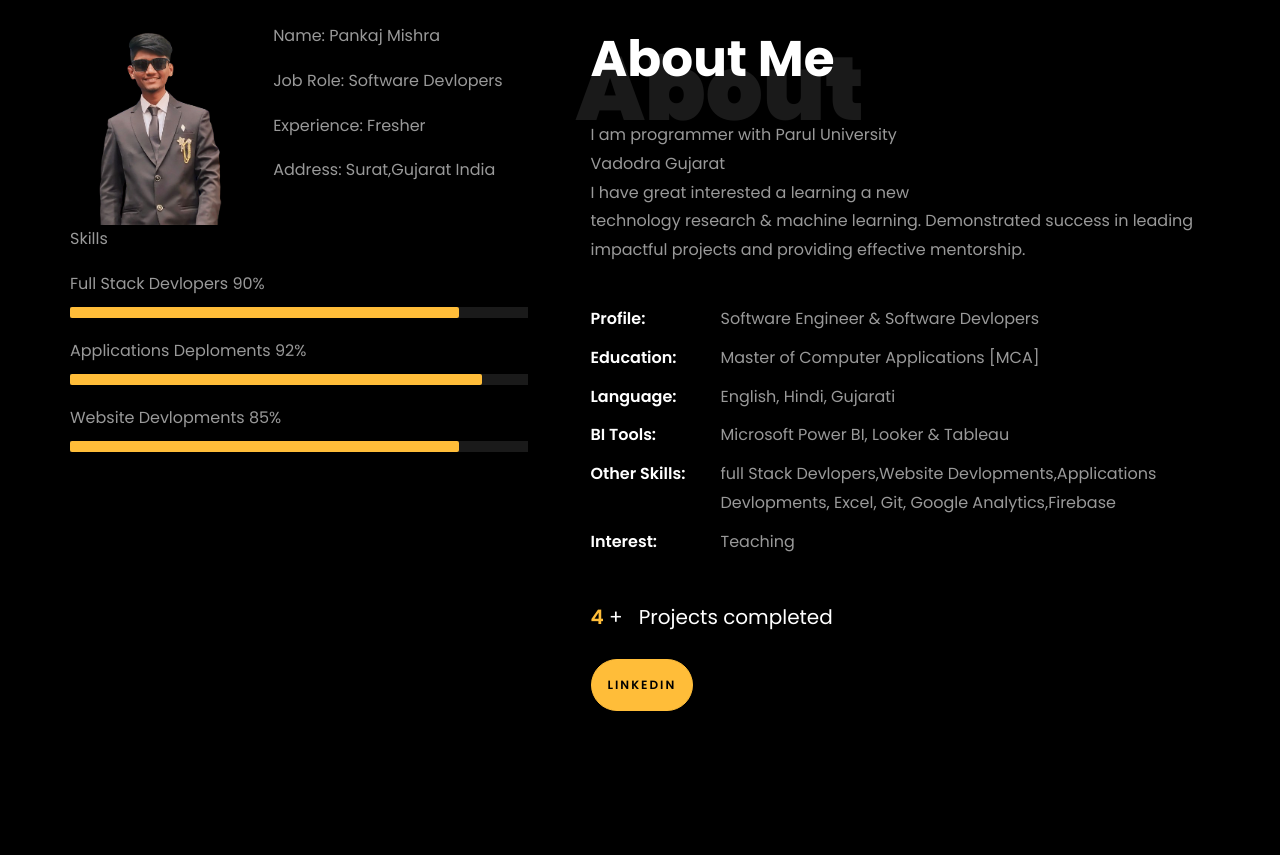
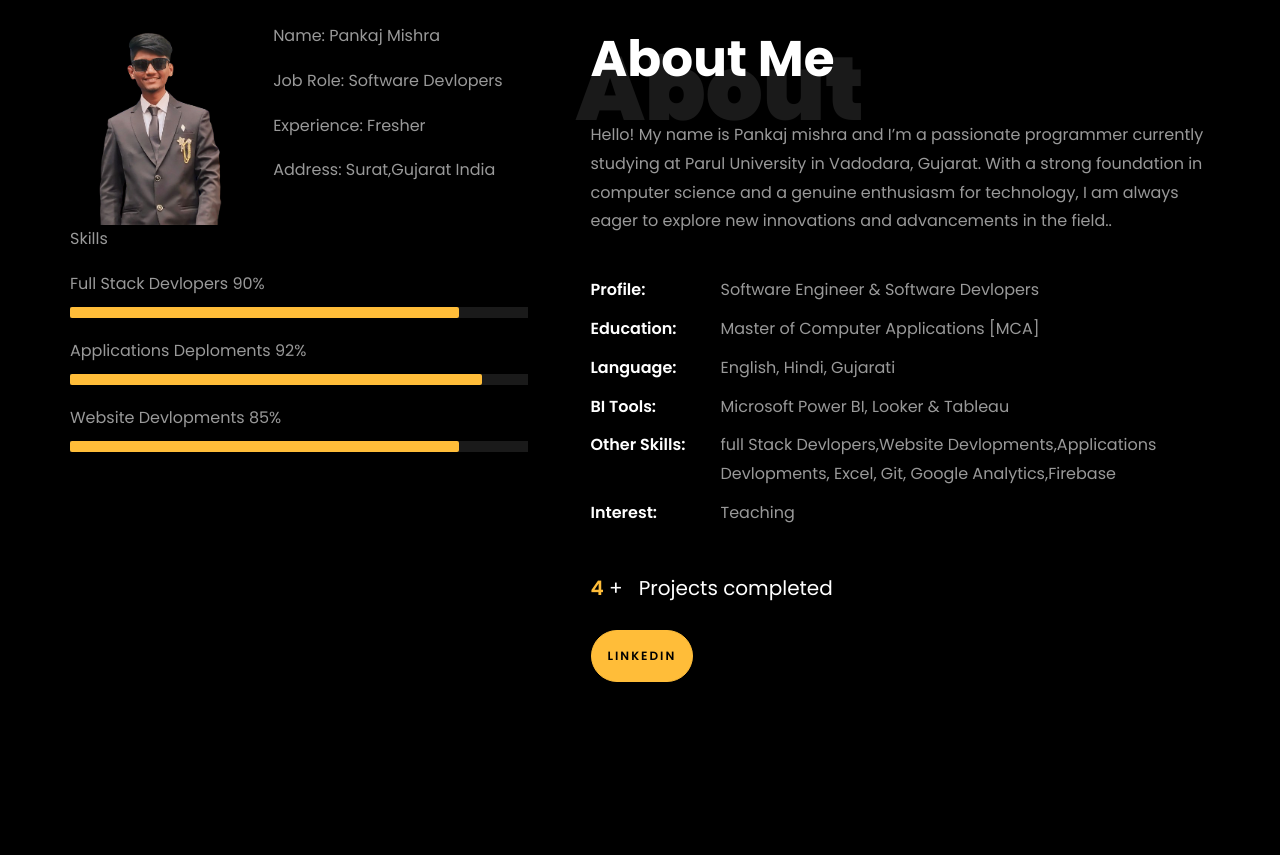
Before and after one commit to PankajMishra76470/Pankaj-Mishra-Protfolio1, a plain HTML site: page index.html in a window 1280 px wide. Shown: the part 840-1695 px from the top of the page. Drawn offline with Linux system fonts and the light colour scheme; files whose address does not match are found by name.

Commit message:
Update index.html

```diff
--- a/index.html
+++ b/index.html
@@ -263,9 +263,8 @@
 								<h1 class="big">About</h1>
 								<h2 class="mb-4">About Me</h2>
 
-								<p>I am programmer with Parul University<br>Vadodra Gujarat<br>
-									I have great interested a learning a new<br> technology research &amp; machine learning.
-									Demonstrated success in leading impactful projects and providing effective mentorship.</p>
+								<p>
+								 Hello! My name is Pankaj mishra and I’m a passionate programmer currently studying at Parul University in Vadodara, Gujarat. With a strong foundation in computer science and a genuine enthusiasm for technology, I am always eager to explore new innovations and advancements in the field..</p>
 								<ul class="about-info mt-4 px-md-0 px-2">
 									<li class="d-flex"><span>Profile:</span> <span>Software Engineer &amp; Software Devlopers</span></li>
 									<!-- <li class="d-flex"><span>Domain:</span> <span>Retail, Ecommerce, BFSI &amp; Digital Marketing</span></li> -->
```
